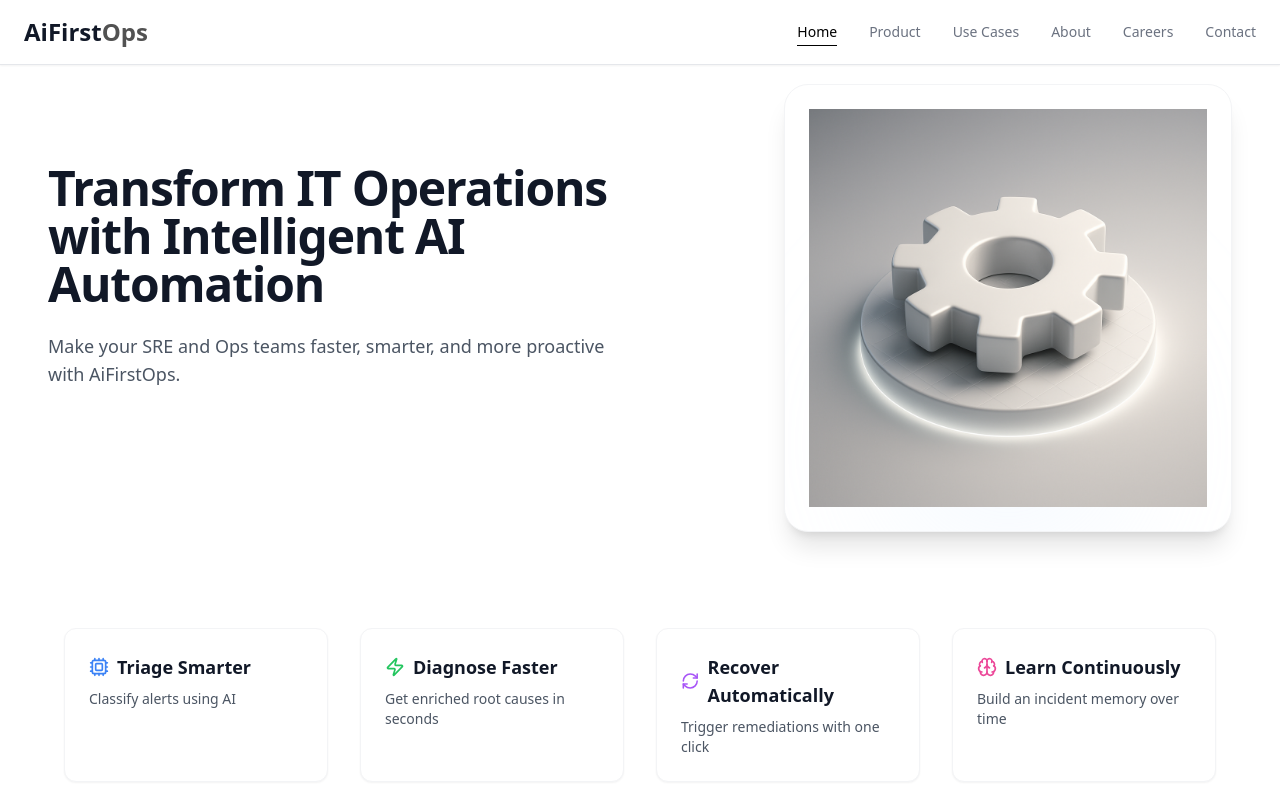
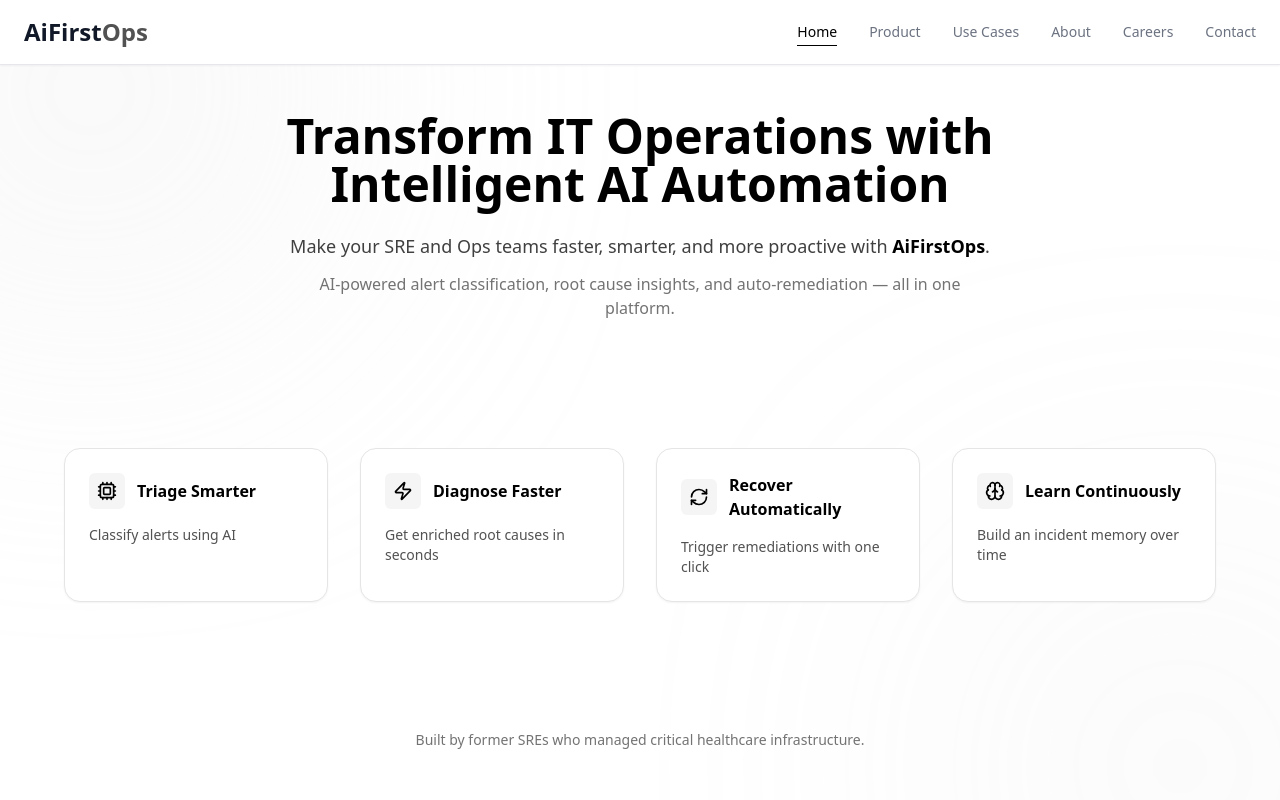
Before and after one commit to aifirstops/aifirstops, a React (Vite) app: page / in a window 1280 px wide. Shown: the top 800 px of the page. Built offline with nearby package versions, Linux system fonts and the light colour scheme.

Commit message:
Update LandingPage design and layout

```diff
--- a/package.json
+++ b/package.json
@@ -15,6 +15,7 @@
     "framer-motion": "^12.23.6",
     "lucide-react": "^0.525.0",
     "react": "^19.1.0",
+    "react-countup": "^6.5.3",
     "react-dom": "^19.1.0",
     "react-hot-toast": "^2.5.2",
     "react-icons": "^5.5.0",
--- a/src/pages/LandingPage.jsx
+++ b/src/pages/LandingPage.jsx
@@ -1,98 +1,89 @@
-// src/pages/LandingPage.jsx
 import React from "react";
 import { motion } from "framer-motion";
-import GearImg from "../assets/new-white-gear.png";
 import { Cpu, Zap, RefreshCw, Brain } from "lucide-react";
 
-export default function LandingPage() {
 const features = [
   {
     title: "Triage Smarter",
     desc: "Classify alerts using AI",
-      icon: <Cpu size={20} className="text-blue-500" />,
+    icon: Cpu,
   },
   {
     title: "Diagnose Faster",
     desc: "Get enriched root causes in seconds",
-      icon: <Zap size={20} className="text-green-500" />,
+    icon: Zap,
   },
   {
     title: "Recover Automatically",
     desc: "Trigger remediations with one click",
-      icon: <RefreshCw size={20} className="text-purple-500" />,
+    icon: RefreshCw,
   },
   {
     title: "Learn Continuously",
     desc: "Build an incident memory over time",
-      icon: <Brain size={20} className="text-pink-500" />,
+    icon: Brain,
   },
 ];
 
+export default function LandingPage() {
   return (
-    <main className="pt-5 pb-24 px-6 md:px-12 bg-white text-gray-900">
-      {/* HERO SECTION */}
-      <div className="max-w-7xl mx-auto flex flex-col-reverse lg:flex-row items-center justify-between gap-20">
-        {/* LEFT SIDE TEXT */}
+    <main className="relative bg-white text-black overflow-hidden font-sans">
+      {/* Floating Blobs */}
+      <div className="absolute -top-40 -left-40 w-[500px] h-[500px] bg-neutral-200 rounded-full blur-[140px] opacity-30 animate-blob z-0" />
+      <div className="absolute bottom-[-120px] right-[-100px] w-[400px] h-[400px] bg-neutral-300 rounded-full blur-[160px] opacity-20 animate-blob z-0" />
+
+      {/* Hero Section */}
+      <section className="relative z-10 pt-28 pb-20 px-6 md:px-16 text-center max-w-5xl mx-auto">
         <motion.div
-          initial={{ opacity: 0, y: 40 }}
+          initial={{ opacity: 0, y: 25 }}
           animate={{ opacity: 1, y: 0 }}
-          transition={{ duration: 0.7 }}
-          className="max-w-xl text-center lg:text-left"
+          transition={{ duration: 0.8 }}
         >
-          <h1 className="text-4xl md:text-5xl font-extrabold leading-tight tracking-tight mb-6">
-            Transform IT Operations
-            <br />
-            with Intelligent AI Automation
+          <h1 className="text-4xl md:text-5xl font-extrabold leading-tight mb-6">
+            Transform IT Operations with Intelligent AI Automation
           </h1>
-          <p className="text-lg text-gray-600">
-            Make your SRE and Ops teams faster, smarter, and more proactive with AiFirstOps.
+          <p className="text-lg text-neutral-700 mb-3">
+            Make your SRE and Ops teams faster, smarter, and more proactive with{" "}
+            <span className="font-semibold text-black">AiFirstOps</span>.
+          </p>
+          <p className="text-md text-neutral-500 max-w-2xl mx-auto">
+            AI-powered alert classification, root cause insights, and auto-remediation — all in one platform.
           </p>
         </motion.div>
+      </section>
 
-        {/* RIGHT SIDE IMAGE */}
+      {/* Feature Cards */}
+      <section className="relative z-10 px-6 md:px-16 max-w-7xl mx-auto mt-12">
         <motion.div
-          initial={{ opacity: 0, scale: 0.95 }}
-          animate={{ opacity: 1, scale: 1 }}
-          transition={{ duration: 0.7, delay: 0.1 }}
-          className="w-full max-w-md relative mt-8 lg:mt-16"
-        >
-          <div className="relative rounded-3xl overflow-hidden bg-white shadow-xl p-6 border border-gray-100">
-            <div className="absolute -bottom-8 left-1/2 -translate-x-1/2 w-60 h-60 bg-blue-100/30 rounded-full blur-[80px] z-0" />
-            <img
-              src={GearImg}
-              alt="Gear"
-              className="relative z-10 w-full h-auto object-contain"
-            />
-          </div>
-        </motion.div>
-      </div>
-
-      {/* FEATURES GRID */}
-      <motion.div
-        initial={{ opacity: 0, y: 40 }}
+          initial={{ opacity: 0, y: 30 }}
           whileInView={{ opacity: 1, y: 0 }}
+          transition={{ duration: 0.6 }}
           viewport={{ once: true }}
-        transition={{ duration: 0.7, delay: 0.3 }}
-        className="mt-24 max-w-6xl mx-auto grid grid-cols-1 sm:grid-cols-2 md:grid-cols-4 gap-8"
+          className="grid grid-cols-1 sm:grid-cols-2 md:grid-cols-4 gap-8"
         >
           {features.map((f, i) => (
-          <div
+            <motion.div
               key={i}
-            className="p-6 bg-white border border-gray-100 rounded-xl shadow-sm hover:shadow-md transition"
+              whileHover={{ y: -5 }}
+              transition={{ type: "spring", stiffness: 300 }}
+              className="bg-white border border-neutral-200 rounded-2xl p-6 shadow-sm hover:shadow-md transition backdrop-blur-sm"
             >
-            <div className="flex items-center gap-2 mb-2">
-              {f.icon}
-              <h3 className="font-semibold text-gray-900 text-lg">{f.title}</h3>
+              <div className="flex items-center gap-3 mb-4">
+                <div className="p-2 bg-neutral-100 rounded-md">
+                  <f.icon size={20} />
                 </div>
-            <p className="text-sm text-gray-600">{f.desc}</p>
+                <h3 className="text-md font-semibold">{f.title}</h3>
               </div>
+              <p className="text-sm text-neutral-600">{f.desc}</p>
+            </motion.div>
           ))}
         </motion.div>
+      </section>
 
-      {/* PARTNER MESSAGE */}
-      <div className="mt-16 text-center text-sm text-gray-500">
+      {/* Partner Message */}
+      <section className="mt-32 text-center text-sm text-neutral-500 relative z-10 px-4 pb-24">
         Built by former SREs who managed critical healthcare infrastructure.
-      </div>
+      </section>
     </main>
   );
 }
```
Also changed, not shown: 1 other file (tests, documents, lock files or other folders). Lines whose indentation alone changed are shown as unchanged.
